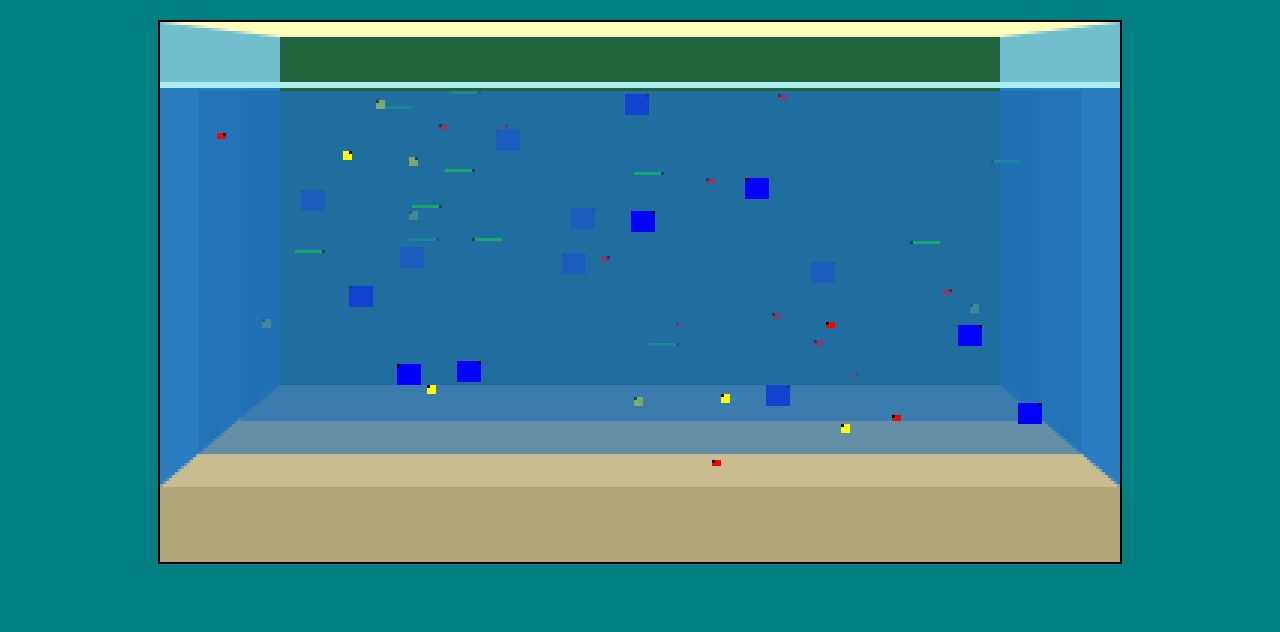
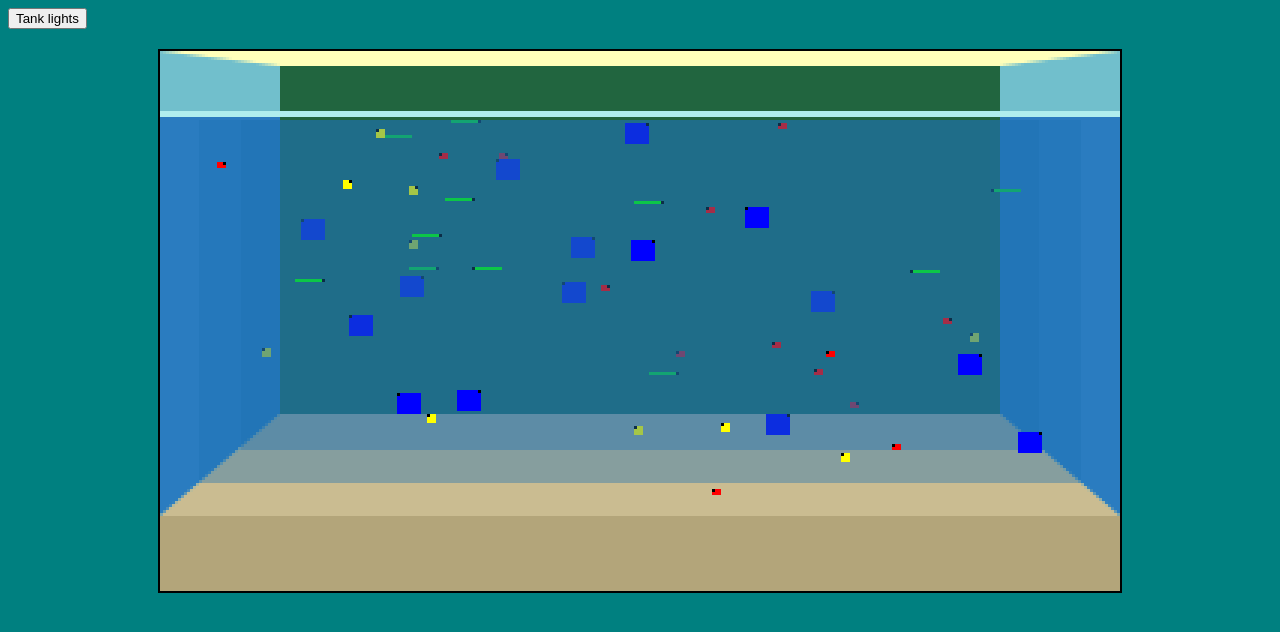
Before and after one commit to Cartografur/Alt-F4-Fishes, a plain HTML site: page index.html in a window 1280 px wide. Drawn offline with Linux system fonts and the light colour scheme.

Commit message:
v0.7 light button

```diff
--- a/game.js
+++ b/game.js
@@ -1,4 +1,6 @@
 const canvas=document.getElementById("tank");
+const lightBtn = document.getElementById("lightBtn");
+let lightsOn=true;
 const ctx=canvas.getContext("2d");
 const W = canvas.width; //canvas bredd i px
 const H = canvas.height; //canvad höjd i px
@@ -12,6 +14,11 @@ const step = (1 - backDepth) / 3; //tjocklek på varje skiva
 const backWall = makeBounds(backDepth);
 const bounds = [0.5, 1.5, 2.5].map(k => makeBounds(backDepth + step * k)); //fiskplan mitt i varje skiva
 const fogBounds = [1, 2].map(k => makeBounds(backDepth + step * k)); //dimskikt mellan skivorna
+
+
+lightBtn.addEventListener("click", () => {
+	lightsOn=!lightsOn;
+});
 
 // --- 1 AKVARIUM/TANK
 function drawTank() {
@@ -36,7 +43,7 @@ function drawTank() {
 	ctx.fillRect(0, surfaceY, W, 2);
 }
 function drawFog(b) {
-	ctx.fillStyle="rgba(32, 113, 178, 0.6)"; //dim-lager,  rgb=röd, grön, blå, genomskinlighet (0 till 1) för att skapa djup
+	ctx.fillStyle="rgba(32, 113, 178, 0.4)"; //dim-lager,  rgb=röd, grön, blå, genomskinlighet (0 till 1) för att skapa djup
 	ctx.fillRect(b.left, waterTop, b.right - b.left, b.floor - waterTop);
 }
 
@@ -161,6 +168,11 @@ function gameLoop(){
 			}
 		};
 
+	if (!lightsOn) {
+		ctx.fillStyle="rgba(0, 0, 20, 0.5)";
+		ctx.fillRect (0,0,W,H);
+	};
+
     requestAnimationFrame(gameLoop);
 }
 
--- a/index.html
+++ b/index.html
@@ -7,6 +7,7 @@
 </head>
 
 <body>
+	<button id="lightBtn">Tank lights</button>
 	<canvas id="tank" width="320" height="180"></canvas> <!--widht och height defenierar rutans upplösning-->
 	<script src="game.js"></script>
 </body>
```
